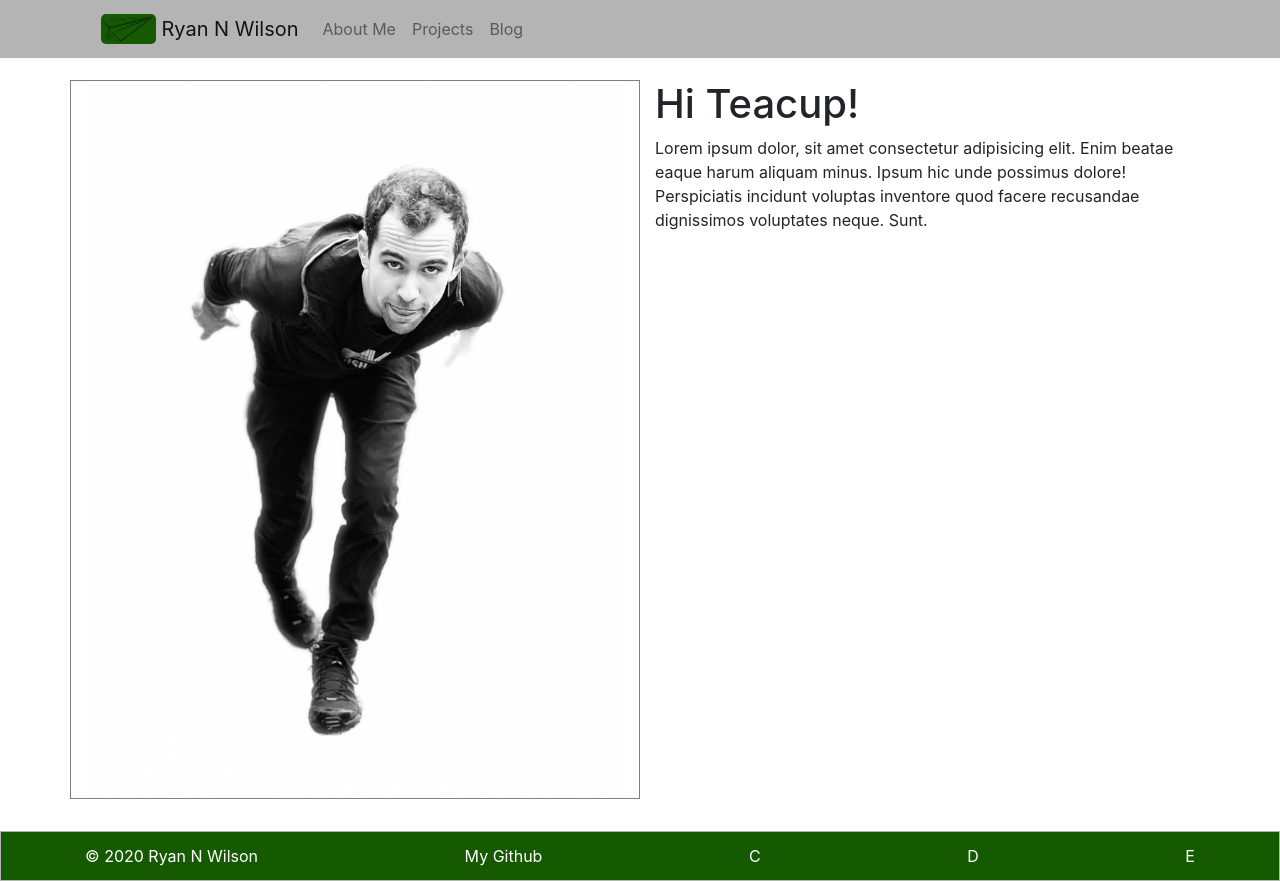
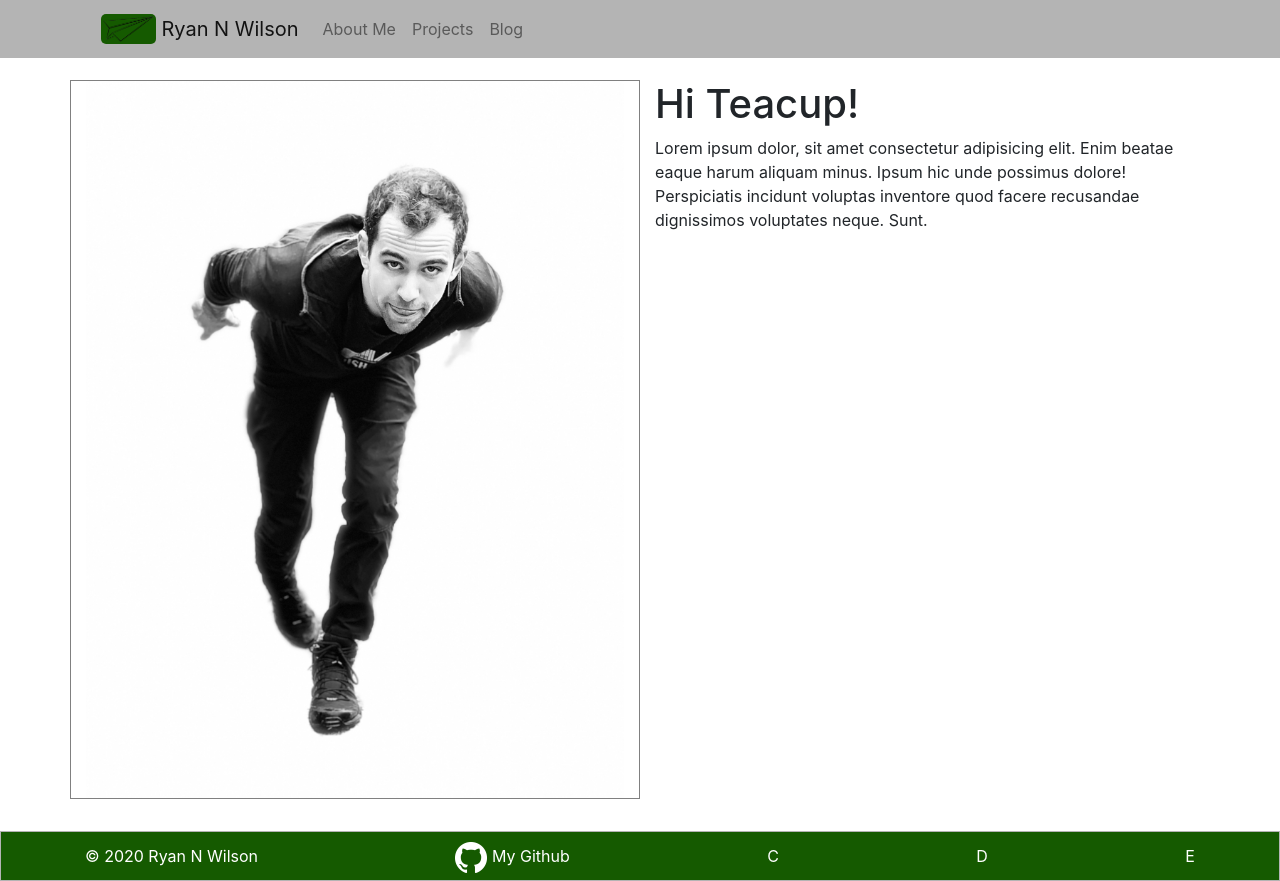
Before and after one commit to r-n-w/r-n-w.github.io, a plain HTML site: page index.html in a window 1280 px wide. Drawn offline with nearby package versions, Linux system fonts and the light colour scheme.

Commit message:
add link and github logo

```diff
--- a/index.html
+++ b/index.html
@@ -52,7 +52,7 @@
             <!-- <div class="navbar"> -->
                 <ul class="nav">
                     <li class="nav-item">&#169; 2020 Ryan N Wilson</li>
-                    <li class="nav-item"><a href="github.io/ryannathanwilson">My Github</a></li>
+                    <li class="nav-item"><a href="https://github.com/ryannathanwilson"><img src="images/GitHub.png" alt="github logo" height="32px"> My Github</a></li>
                     <li class="nav-item">C</li>
                     <li class="nav-item">D</li>
                     <li class="nav-item">E</li>
```
Also changed, not shown: images/GitHub.png (added), 2 other files.
